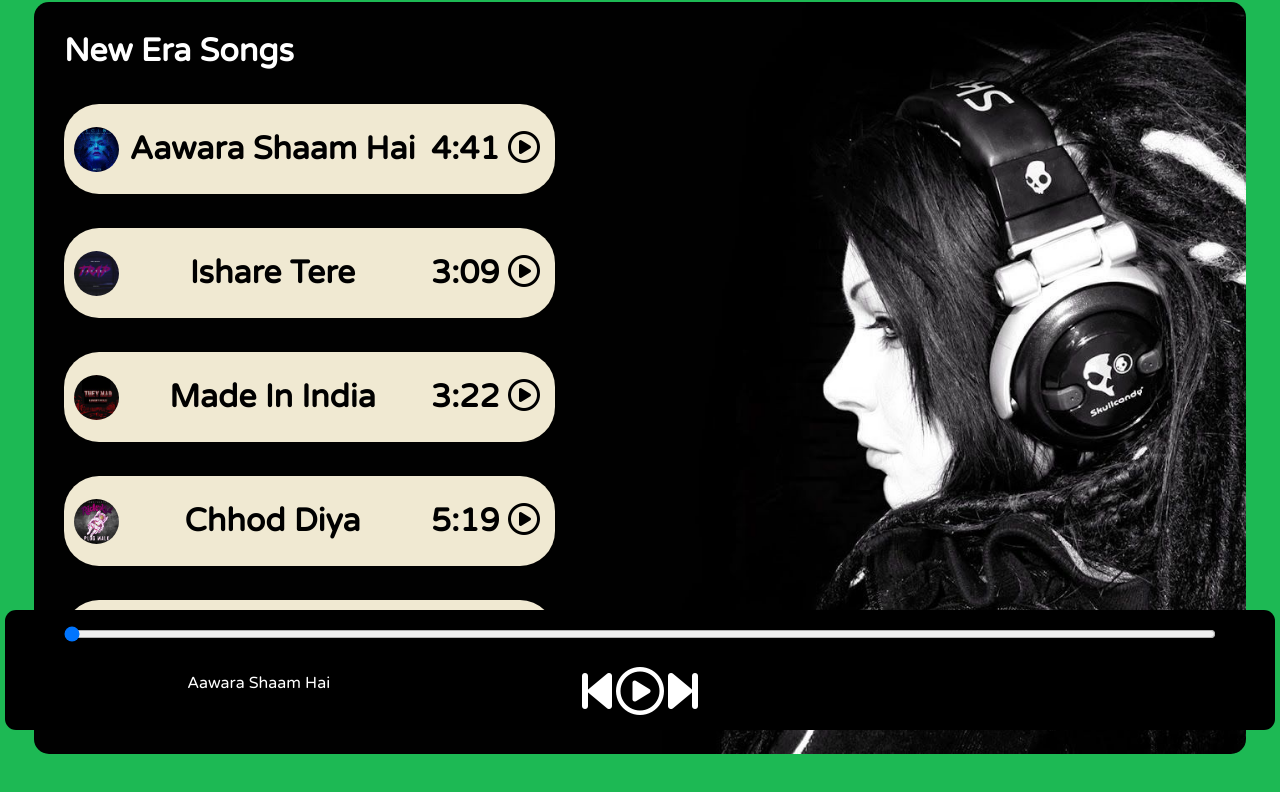
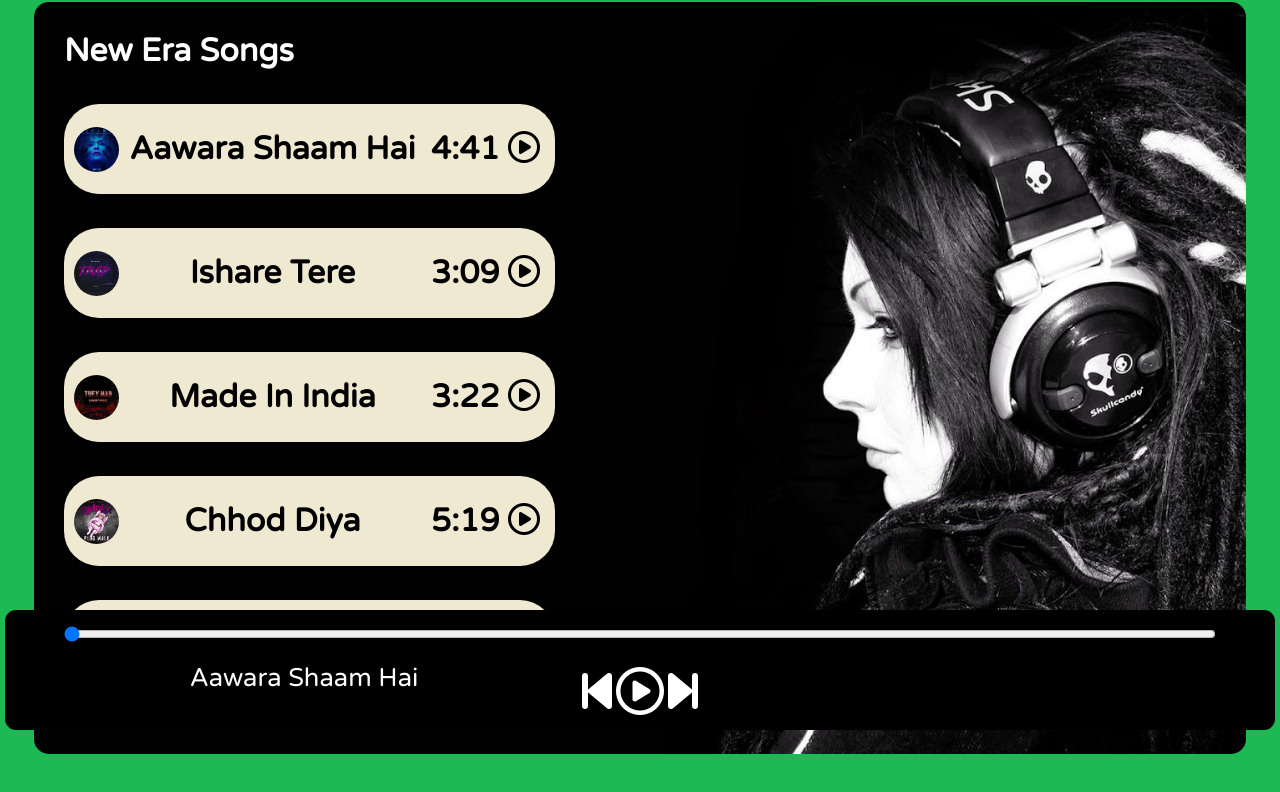
Before and after one commit to Hariom510/Spotify, a plain HTML site: page index.html in a window 1280 px wide. Shown: the part 70-862 px from the top of the page. Drawn offline with Linux system fonts and the light colour scheme.

Commit message:
Add files via upload

```diff
--- a/styles.css
+++ b/styles.css
@@ -117,12 +117,7 @@ nav ul li{
   background-color: #1DB954;
 } */
 
-@media only screen and (max-width: 900px) {
-  #masterSongName{
-    color: black;
-    opacity: 0;
-  }
-}
+
 @media only screen and (max-width: 1300px){
   .container{
     width: 90%;
@@ -137,10 +132,15 @@ nav ul li{
     margin: 34px 0;
   }
   .songInfo{
-    font-size: 1rem;
-    margin-top: 25px;
+    font-size: 1.6rem;
+    margin-top: 15px;
   }
   .icons{
     margin-top: 25px;
   }
 }
+@media only screen and (max-width: 900px) {
+  #masterSongName{
+    opacity: 0;
+  }
+}
```
